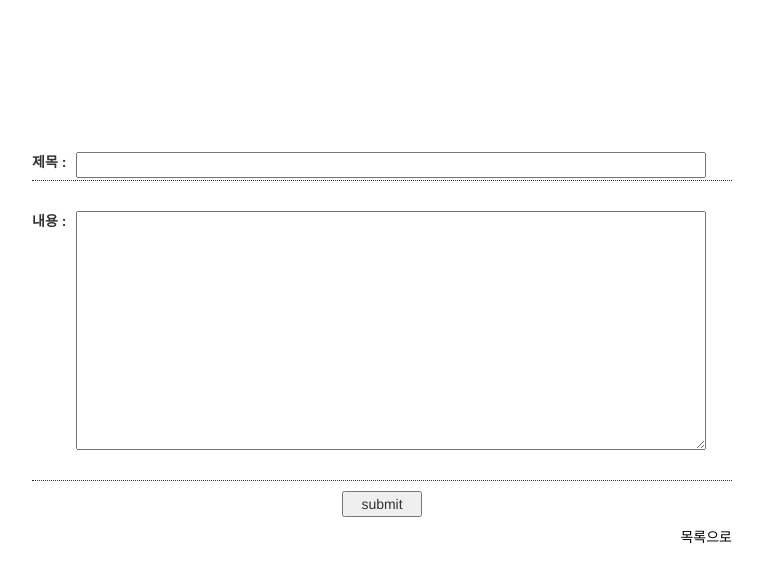
After one commit to ho1234c/myBoard, a Django app: page /new/ in a window 1280 px wide. The commit adds this page. Shown: the top 583 px of the page, without its empty margins (258-1021 px from the left). Run offline with Django 3.2, Linux system fonts and the light colour scheme; parts of the project's set-up code (start-up, migrations or seed data) failed here and were passed over; some libraries are stand-ins or nearby versions.

Commit message:
add function for signin/up

```diff
--- a/app/board/models.py
+++ b/app/board/models.py
@@ -27,7 +27,7 @@ class Posts(models.Model):
     created = models.DateTimeField(auto_now_add=True)
     updated = models.DateTimeField(auto_now=True)
     comment = models.PositiveSmallIntegerField(default=0)
-    Category = models.ForeignKey(Categories)
+    category = models.ForeignKey(Categories)
     user = models.ForeignKey(Users, null=True)
 
     def __str__(self):
--- a/app/board/static/css/style.css
+++ b/app/board/static/css/style.css
@@ -8,6 +8,7 @@ a{
 
 a:hover{
     text-decoration: none;
+    color: #6352d2;
 }
 
 #container{
@@ -58,10 +59,24 @@ a:hover{
     height: 50px;
 
 }
+.menu{
+    width: 100%;
+    display: inline-block;
+}
 
-.signUpBtn{
+.menu-right{
+    display: inline-block;
     height: 30px;
+    float: right;
+    line-height: 30px;
 }
+
+.menu-left{
+    float: left;
+    height: 30px;
+    line-height: 30px;
+}
+
 
 form{
     font-size: 1.2em;
@@ -70,8 +85,30 @@ form{
 form > input{
     float: right;
 }
-label{
+
+.control-label{
     width: 100px;
+}
+
+.postTitle{
+    width: 90%;
+    margin: 0 10px;
+}
+
+.postContent{
+    width: 90%;
+    height: 100%;
+    margin: 0 10px;
+}
+
+.postLavel{
+    float: left;
+}
+
+.postSubmitBtn{
+    width: 80px;
+    margin: 10px auto;
+    display: block;
 }
 
 th {
--- /dev/null
+++ b/app/board/templates/newPost.html
@@ -0,0 +1,32 @@
+{% extends 'base.html' %}
+{% block contents %}
+    <div id="table-container">
+        <table>
+            <form id="newPost" method="POST" action="{% url 'board.views.createPost' %}">
+                {% csrf_token %}
+                <tbody>
+                <tr>
+                    <td class="post-header">
+                        <label for="newPost" class="postLavel">제목 : </label>
+                        <input type="text" class="postTitle" name="title">
+                    </td>
+                </tr>
+                <tr>
+                    <td class="post-content">
+                        <label for="content" class="postLavel">내용 : </label>
+                        <textarea class="postContent" name="content"> </textarea>
+                    </td>
+                </tr>
+                    <td style="border: none">
+                        <input type="submit" class="postSubmitBtn" value="submit">
+                    </td>
+                </tbody>
+            </form>
+        </table>
+        <div class="post-footer">
+            <a href="{% url "board.views.index" %}">목록으로</a>
+        </div>
+    </div>
+
+
+{% endblock contents %}
--- a/app/board/views.py
+++ b/app/board/views.py
@@ -1,18 +1,24 @@
 from django.shortcuts import render
-from django.shortcuts import redirect
-from django.contrib.auth.forms import UserCreationForm
+from django.http import HttpResponseRedirect
 from django.core.urlresolvers import reverse
-from .models import Posts, Users
+from .models import Posts, Users, Categories
 from form import UserForm
 
 # Create your views here.
 def index(request):
-    post_list = Posts.objects.all()
+    post_list = reversed(Posts.objects.all())
     return render(request, 'index.html', {'post_list': post_list})
 
 
 def createPost(request):
-    return render(request, 'newPost.html')
+    if request.method == 'POST':
+        user = Users.objects.get(name=request.session['username'])
+        category = Categories.objects.get(pk=1)
+        post = Posts.objects.create(title=request.POST['title'], content=request.POST['content'], user=user, category=category)
+        # post.save()
+        return HttpResponseRedirect(reverse('index'))
+    else:
+        return render(request, 'newPost.html')
 
 
 def showPost(request, pk):
@@ -22,9 +28,24 @@ def showPost(request, pk):
 
 def signUp(request):
     if request.method == 'POST':
-        userform = UserForm(request.POST)
-        print userform
-        # return redirect('index')
+        form = UserForm(request.POST)
+        form.save()
+        return HttpResponseRedirect(reverse('index'))
     else:
         userform = UserForm()
-    return render(request, 'signUp.html', {'userform': userform, })
+    return render(request, 'registration/signUp.html', {'userform': userform, })
+
+
+def signIn(request):
+    if request.method == 'POST':
+        user = Users.objects.get(name=request.POST['username'])
+        if user.password == request.POST['password']:
+            request.session['username'] = user.name
+            return HttpResponseRedirect(reverse('index'))
+    else:
+        return render(request, 'registration/login.html')
+
+
+def logout(request):
+    del request.session['username']
+    return HttpResponseRedirect(reverse('index'))
--- a/app/myproject/settings.py
+++ b/app/myproject/settings.py
@@ -122,6 +122,7 @@ USE_TZ = True
 STATIC_URL = '/static/'
 
 
+# this code is for log on console.
 LOGGING = {
     'version': 1,
     'disable_existing_loggers': False,
--- a/app/myproject/urls.py
+++ b/app/myproject/urls.py
@@ -19,8 +19,10 @@ from board import views
 
 urlpatterns = [
     url(r'^admin/', admin.site.urls),
-    url(r'^$', views.index),                                   # index page
+    url(r'^$', views.index, name='index'),                     # index page
     url(r'^new/$', views.createPost),                          # create new post
     url(r'^(?P<pk>\d+)/$', views.showPost),                    # show post by number of posts
-    url(r'^login/$', views.signUp, name='signUp'),             # sign up page
+    url(r'^signup/$', views.signUp, name='signUp'),            # sign up page
+    url(r'^login/$', views.signIn, name='login'),              # login
+    url(r'^logout/$', views.logout, name='logout'),          # logout
 ]
```
Also changed, not shown: app/board/form.py (+5 -3 lines), app/board/templates/index.html (+14 -2 lines), app/board/templates/registration/login.html (added, +31 -0 lines), app/board/templates/registration/signUp.html (renamed from app/board/templates/signUp.html, +5 -2 lines), app/board/migrations/0004_auto_20160720_2128.py (added), 6 other files.
